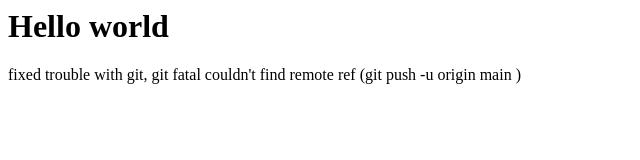
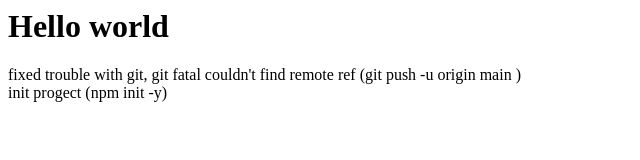
Before and after one commit to MasXrsa/test-repository, a plain HTML site: page index.html in a window 1280 px wide. Shown: the whole page, without its empty margins (0-640 px from the left). Drawn offline with Linux system fonts and the light colour scheme.

Commit message:
add commang to init

```diff
--- a/index.html
+++ b/index.html
@@ -1,2 +1,3 @@
 <h1>Hello world</h1>
 <div>fixed trouble with git, git fatal couldn't find remote ref (git push -u origin main )</div>
+<div>init progect (npm init -y) </div>
```
